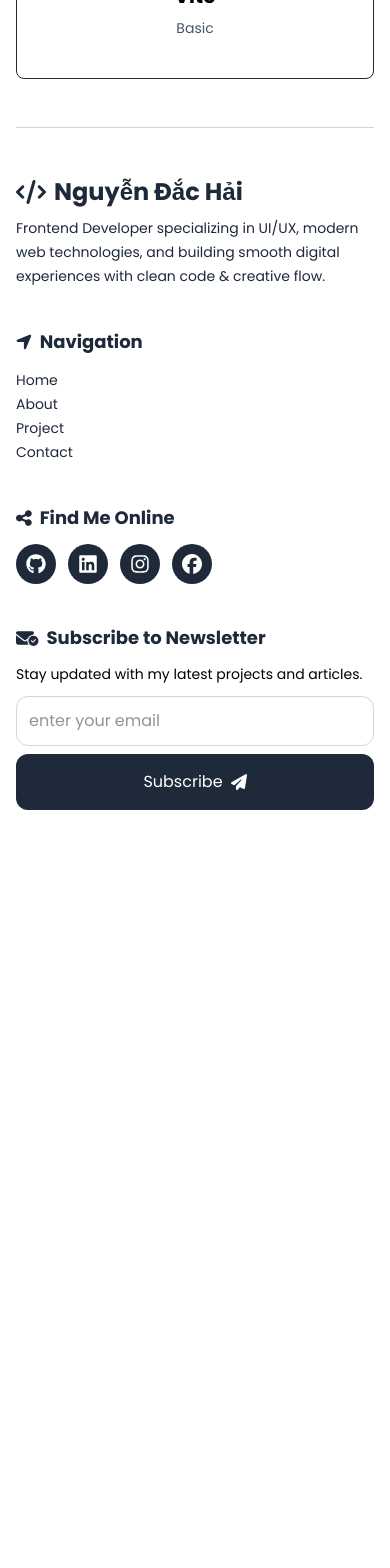
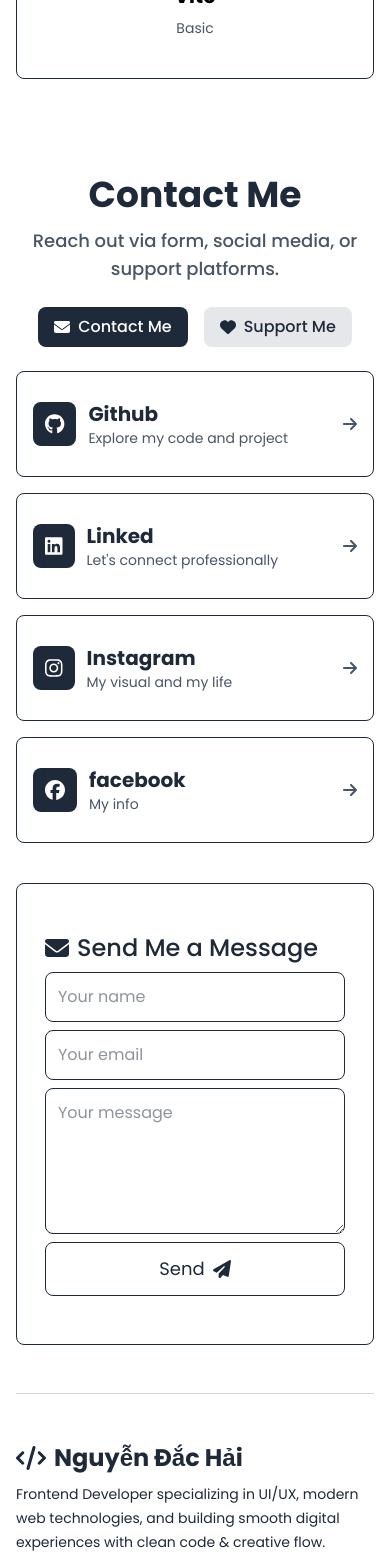
Before and after one commit to NDacHAI/my-profile, a React (Vite) app: page / in a window 390 px wide. Shown: the part 5620-7188 px from the top of the page. Before the commit the page ends 6478 px from the top, so only its background shows below. Built offline with nearby package versions, Linux system fonts and the light colour scheme.

Commit message:
page contact

```diff
--- /dev/null
+++ b/src/components/ContactMe/ContactMe.jsx
@@ -0,0 +1,53 @@
+import { FontAwesomeIcon } from "@fortawesome/react-fontawesome";
+import { faGithub } from "@fortawesome/free-brands-svg-icons/faGithub";
+import { faLinkedin } from "@fortawesome/free-brands-svg-icons/faLinkedin";
+import { faInstagram } from "@fortawesome/free-brands-svg-icons/faInstagram";
+import { faFacebook } from "@fortawesome/free-brands-svg-icons/faFacebook";
+import { faArrowRight, faEnvelope, faPaperPlane } from "@fortawesome/free-solid-svg-icons";
+
+
+const ContactMe = () => {
+
+    const contact = [
+        { href: "#", icon: faGithub, label: "Github", content: 'Explore my code and project' },
+        { href: "#", icon: faLinkedin, label: "Linked", content: "Let's connect professionally" },
+        { href: "#", icon: faInstagram, label: "Instagram", content: 'My visual and my life' },
+        { href: "https://www.facebook.com/nguyen.ac.hai.587505/", icon: faFacebook, label: "facebook", content: 'My info' },
+    ];
+
+    return (
+        <div className="grid grid-cols-1 sm:grid-cols-2 gap-10">
+            <ul className="w-full flex flex-col gap-4">
+                {contact.map((item, index) => (
+                    <li key={index} className="w-full text-gray-800 transition-all duration-300 hover:-translate-y-1">
+                        <a href={item.href} target="_blank" className="flex items-center justify-between w-full border border-gray-800 px-4 py-7 rounded-lg">
+                            <div className="flex items-center gap-3">
+                                <FontAwesomeIcon icon={item.icon} className="bg-gray-800 text-white p-3 text-xl rounded-lg" />
+                                <div>
+                                    <h2 className="text-xl font-semibold">{item.label}</h2>
+                                    <p className="text-sm text-gray-600">{item.content}</p>
+                                </div>
+                            </div>
+                            <FontAwesomeIcon icon={faArrowRight} className="text-gray-600" />
+                        </a>
+                    </li>
+                ))}
+            </ul>
+            <div className="flex flex-col px-7 py-12 text-gray-800 border border-gray-800 rounded-lg gap-2">
+                <h2 className="flex items-center gap-2 text-2xl font-medium">
+                    <FontAwesomeIcon icon={faEnvelope} />
+                    <span>Send Me a Message</span>
+                </h2>
+                <input className="border border-gray-00 p-3 rounded-lg" type="text" placeholder="Your name" />
+                <input className="border border-gray-800 p-3 rounded-lg" type="text" placeholder="Your email" />
+                <textarea className="border border-gray-800 p-3 rounded-lg" type="text" rows='5' placeholder="Your message" />
+                <button className="flex gap-2 text-lg items-center justify-center border border-gray-800 py-3 rounded-lg transition-all duration-300 hover:translate-y-1 cursor-pointer">
+                    <span>Send</span>
+                    <FontAwesomeIcon icon={faPaperPlane} />
+                </button>
+            </div>
+        </div>
+    );
+}
+
+export default ContactMe;
--- a/src/components/Layout/Layout.jsx
+++ b/src/components/Layout/Layout.jsx
@@ -8,6 +8,7 @@ import Header from "../Header/Header";
 import Home from '../../pages/Home/Home';
 import Projects from '../../pages/Projects/Projects';
 import Skills from "../../pages/Skills/Skills";
+import Contact from "../../pages/Contact/Contact";
 
 const Layout = () => {
     useEffect(() => {
@@ -28,6 +29,7 @@ const Layout = () => {
                 <About />
                 <Projects />
                 <Skills />
+                <Contact />
                 <Footer />
             </div>
         </div>
--- /dev/null
+++ b/src/components/SupportMe/SupportMe.jsx
@@ -0,0 +1,33 @@
+const SupportMe = () => {
+    return (
+        <div className="text-center">
+            <h3 className="text-2xl font-semibold mb-4">Support My Work</h3>
+            <p className="text-gray-700 mb-6">
+                If you find this project helpful, please consider supporting me through the options below.
+            </p>
+            <div className="flex flex-col sm:flex-row gap-4 justify-center">
+                <a
+                    href="https://www.buymeacoffee.com/yourusername"
+                    target="_blank"
+                    rel="noopener noreferrer"
+                    className="border border-gray-800 text-gray-800 px-4 py-2 rounded-lg font-medium hover:-translate-y-1 transition-all duration-300"
+                >
+                    ☕ Buy Me a Coffee
+                </a>
+                <a
+                    href="https://www.paypal.me/yourusername"
+                    target="_blank"
+                    rel="noopener noreferrer"
+                    className="bg-gray-800 text-white px-4 py-2 rounded-lg font-medium hover:-translate-y-1 transition-all duration-300"
+                >
+                    💵 Donate Me
+                </a>
+            </div>
+            <p className="text-xl text-gray-800 mt-6">
+                Thank You !
+            </p>
+        </div>
+    );
+};
+
+export default SupportMe;
--- /dev/null
+++ b/src/pages/Contact/Contact.jsx
@@ -0,0 +1,43 @@
+import { faEnvelope, faHeart } from "@fortawesome/free-solid-svg-icons";
+import { FontAwesomeIcon } from "@fortawesome/react-fontawesome";
+import { useState } from "react";
+import ContactMe from "../../components/ContactMe/ContactMe";
+import SupportMe from "../../components/SupportMe/SupportMe";
+const Contact = () => {
+
+    const [selectedCat, setSelectedCat] = useState('Contact Me')
+
+    const categories = [
+        { icon: faEnvelope, title: 'Contact Me' },
+        { icon: faHeart, title: 'Support Me' },
+    ];
+
+    return (
+        <section id="contact" className="max-w-7xl mx-auto py-12 flex flex-col justify-center scroll-mt-[40px]">
+            <div className="text-center">
+                <h2 className="text-4xl font-bold text-gray-800">Contact Me</h2>
+                <p className="text-gray-600 mt-3 font-medium text-lg">Reach out via form, social media, or support platforms.</p>
+            </div>
+
+            <div className="flex justify-center gap-4 my-6">
+                {categories.map((cat, index) => (
+                    <button
+                        key={index}
+                        onClick={() => { setSelectedCat(cat.title) }}
+                        className={`flex items-center px-4 py-2 rounded-lg font-medium gap-2 transition ${selectedCat === cat.title
+                            ? 'bg-gray-800 text-white'
+                            : 'bg-gray-200 text-gray-800 hover:-translate-y-1 transition-all duration-300 cursor-pointer'
+                            }`}
+                    >
+                        <FontAwesomeIcon icon={cat.icon} />
+                        <span>{cat.title}</span>
+                    </button>
+                ))}
+            </div>
+
+            {selectedCat === 'Contact Me' ? (<ContactMe />) : (<SupportMe />)}
+        </section>
+    );
+}
+
+export default Contact;
```
